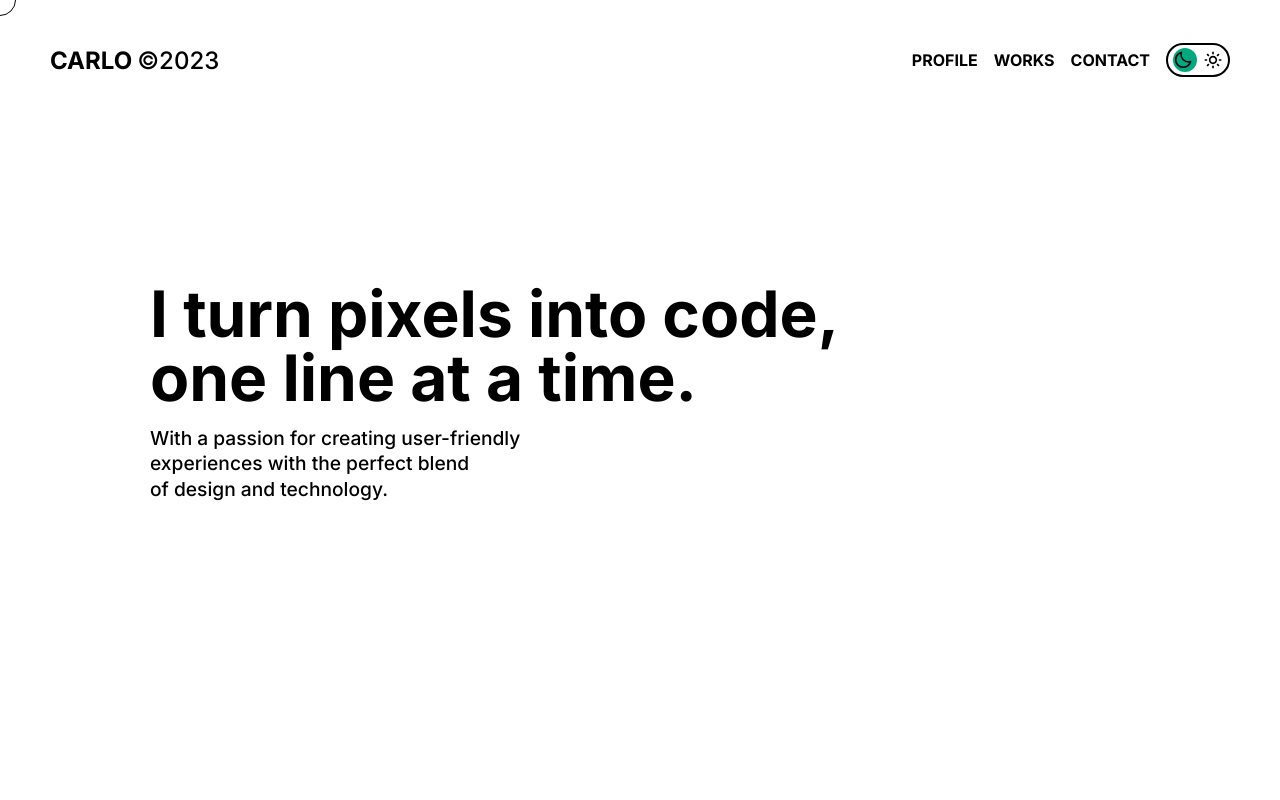
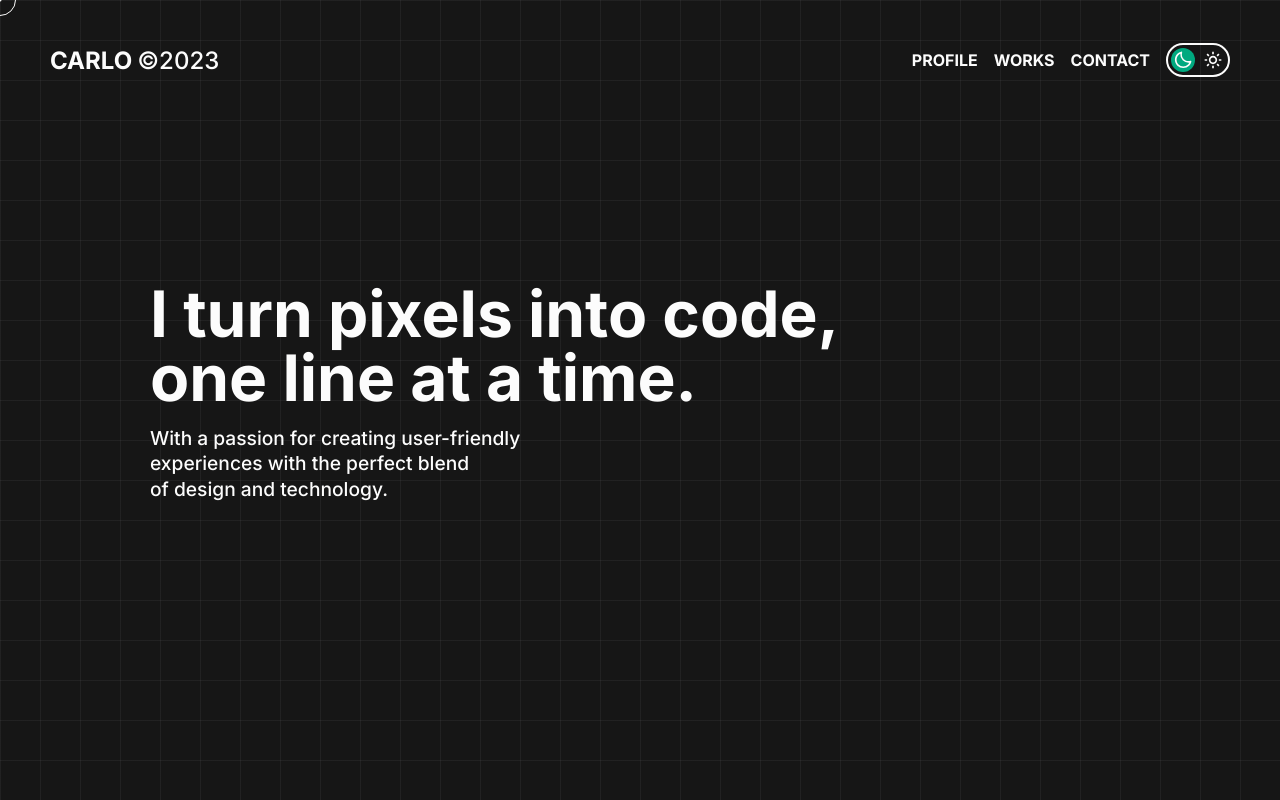
Before and after one commit to carlodp/portfolio, a Next.js app: page / in a window 1280 px wide. Shown: the top 800 px of the page. Built offline with nearby package versions, Linux system fonts and the light colour scheme.

Commit message:
fix flash of unstyled content

```diff
--- a/components/ThemeSwitcher.js
+++ b/components/ThemeSwitcher.js
@@ -1,50 +1,21 @@
-import { useContext, useEffect, useState } from "react";
-import SiteContext from "@/context/site-context";
+import { useTheme } from "next-themes";
 import styled from "@/styles/components/ThemeSwitcher.module.scss";
+import { useEffect } from "react";
 
 const Theme = () => {
-  const [initialTheme, setInitialTheme] = useState();
-  const [firstLoad, setFirstLoad] = useState(true);
-  const siteContext = useContext(SiteContext);
+  const { theme, setTheme } = useTheme();
 
+  const newTheme = theme === "dark" ? "light" : "dark";
   const toggleThemeHandler = () => {
-    siteContext.toggleTheme({ type: "TOGGLE_THEME_MODE" });
-    setFirstLoad(false);
+    setTheme(newTheme);
   };
-
-  // let theme = siteContext.themeMode;
-  // useEffect(() => {
-  //   const localStorageTheme = localStorage.getItem("themeMode");
-
-  //   //set dark mode as default when first time browsing through the website
-  //   if (localStorageTheme === null) {
-  //     localStorage.setItem("themeMode", "dark");
-  //   }
-
-  //   //check if themeMode in context has value, if it has value, set initialTheme state to it's value
-  //   if (theme === "") {
-  //     setInitialTheme(localStorageTheme);
-  //   }
-
-  //   if (theme !== "") {
-  //     setInitialTheme(theme);
-  //     localStorage.setItem("themeMode", theme);
-  //   }
-
-  //   if (firstLoad) {
-  //     document.body.className = initialTheme;
-  //   } else {
-  //     document.body.className = initialTheme + " toggled";
-  //   }
-
-  // }, [initialTheme, theme]);
 
   return (
     <div className={styled.theme}>
       <button
         type="button"
         aria-label="Toggle Theme"
-        className={`themeToggle ${initialTheme}`}
+        className={`themeToggle ${theme}`}
         onClick={toggleThemeHandler}
       >
         <div className="icons">
--- a/package.json
+++ b/package.json
@@ -13,6 +13,7 @@
     "eslint-config-next": "13.2.4",
     "framer-motion": "^10.2.4",
     "next": "13.2.4",
+    "next-themes": "^0.2.1",
     "react": "18.2.0",
     "react-dom": "18.2.0",
     "sass": "^1.59.2",
--- a/pages/_app.js
+++ b/pages/_app.js
@@ -8,7 +8,7 @@ import "@/styles/globals/globals.scss";
 import "@/styles/globals/site-theme.scss";
 import "@/styles/globals/animate.scss";
 import Cursor from "@/components/Cursor";
-import Script from "next/script";
+import { ThemeProvider } from "next-themes";
 
 export default function App({ Component, pageProps }) {
   const siteContext = useContext(SiteContext);
@@ -42,7 +42,7 @@ export default function App({ Component, pageProps }) {
         <meta name="apple-mobile-web-app-status-bar" content="#161616" />
         <meta name="viewport" content="width=device-width, initial-scale=1" />
       </Head>
-      <Script src="/theme.js" strategy="beforeInteractive" />
+      <ThemeProvider defaultTheme="dark" enableSystem={false}>
         <AnimatePresence>
           <Splash
             showSplash={showSplash}
@@ -57,6 +57,7 @@ export default function App({ Component, pageProps }) {
           )}
           {/* <Component {...pageProps} /> */}
         </AnimatePresence>
+      </ThemeProvider>
     </SiteProvider>
   );
 }
--- a/public/theme.js
+++ /dev/null
@@ -1,9 +0,0 @@
-(function initTheme() {
-  // var theme = localStorage.getItem("theme") || "light";
-  // if (theme === "dark") {
-  //   document.querySelector("html").classList.add("dark");
-  // }
-
-  const localStorageTheme = localStorage.getItem("themeMode");
-  document.querySelector("html").classList.add(localStorageTheme);
-})();
--- a/styles/globals/globals.scss
+++ b/styles/globals/globals.scss
@@ -16,16 +16,71 @@
 
 .light {
   &:root {
-    .light {
-      --primary: #161616;
-      --secondary: #fcfcfc;
+    --primary: #161616;
+    --secondary: #fcfcfc;
+  }
+}
+
+[data-theme="dark"] {
+  --primary: #fcfcfc;
+  --secondary: #161616;
+
+  body {
+    background-color: var(--secondary);
+    color: var(--primary);
+    background-size: 40px 40px;
+    background-image: linear-gradient(
+        to right,
+        rgba(250, 248, 255, 0.05) 1px,
+        transparent 1px
+      ),
+      linear-gradient(to bottom, rgba(250, 248, 255, 0.05) 1px, transparent 1px);
+
+    .cursor {
+      border-color: var(--primary) !important;
+      .dot {
+        background-color: var(--primary);
+      }
+
+      &.text {
+        border-color: transparent !important;
+        background-color: #16161666 !important;
+      }
+    }
+  }
+}
+
+[data-theme="light"] {
+  --primary: #161616;
+  --secondary: #fcfcfc;
+
+  body {
+    background: var(--secondary);
+    color: var(--primary);
+    background-size: 40px 40px;
+    background-image: linear-gradient(
+        to right,
+        rgba(22, 22, 22, 0.05) 1px,
+        transparent 1px
+      ),
+      linear-gradient(to bottom, rgba(22, 22, 22, 0.05) 1px, transparent 1px);
+    .cursor {
+      border-color: var(--primary) !important;
+      .dot {
+        background-color: var(--primary);
+      }
+
+      &.text {
+        border-color: transparent !important;
+        background-color: #faf8ff40 !important;
+      }
     }
   }
 }
 
 ::selection {
   color: var(--primary);
-  background-color: var(--green);;
+  background-color: var(--green);
 }
 
 * {
--- a/styles/globals/site-theme.scss
+++ b/styles/globals/site-theme.scss
@@ -1,59 +1,8 @@
-.dark,
-.light {
-  &.toggled {
-    transition: all 0.25s ease;
-  }
-}
-
 .dark {
   background-color: var(--secondary);
-  body {
-    background: var(--secondary);
-    color: var(--primary);
-    background-size: 40px 40px;
-    background-image: linear-gradient(
-        to right,
-        rgba(250, 248, 255, 0.05) 1px,
-        transparent 1px
-      ),
-      linear-gradient(to bottom, rgba(250, 248, 255, 0.05) 1px, transparent 1px);
-    .cursor {
-      border-color: var(--primary) !important;
-      .dot {
-        background-color: var(--primary);
-      }
 
-      &.text {
-        border-color: transparent !important;
-        background-color: #faf8ff40 !important;
-      }
-    }
-  }
 }
 
 .light {
   background-color: var(--secondary);
-  body {
-    background-color: var(--secondary);
-    color: var(--primary);
-    background-size: 40px 40px;
-    background-image: linear-gradient(
-        to right,
-        rgba(22, 22, 22, 0.05) 1px,
-        transparent 1px
-      ),
-      linear-gradient(to bottom, rgba(22, 22, 22, 0.05) 1px, transparent 1px);
-
-    .cursor {
-      border-color: var(--primary) !important;
-      .dot {
-        background-color: var(--primary);
-      }
-
-      &.text {
-        border-color: transparent !important;
-        background-color: #16161666 !important;
-      }
-    }
-  }
 }
```
Also changed, not shown: public/theme.css (deleted), 1 other file (tests, documents, lock files or other folders). Lines whose indentation alone changed are shown as unchanged.
